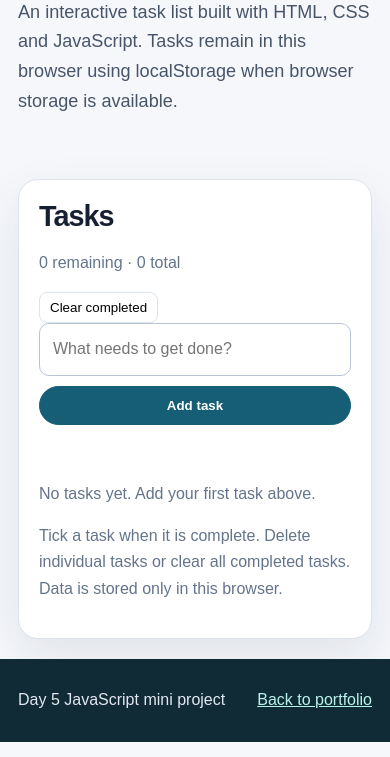
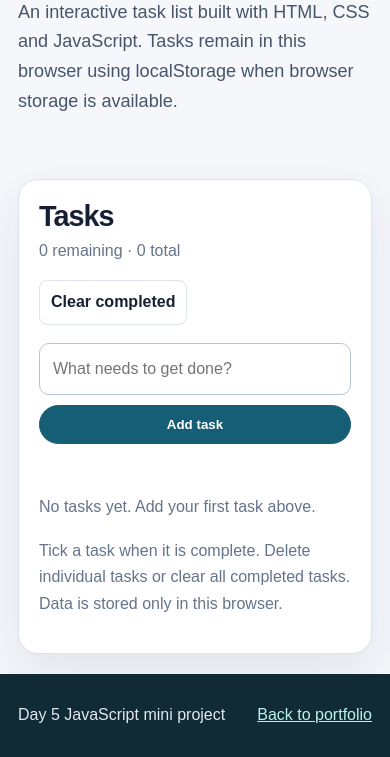
Before and after one commit to Muneeb-PT/add-on_class_profile, a plain HTML site: page todo.html in a window 390 px wide. Shown: the part 233-990 px from the top of the page. Drawn offline with Linux system fonts and the light colour scheme.

Commit message:
Style improved task manager and mobile interactions

```diff
--- a/styles.css
+++ b/styles.css
@@ -62,16 +62,21 @@ th{background:#e8f2f5;color:var(--brand-dark)}
 .calc-keys button:hover{background:var(--accent)}
 .calc-keys .operator{background:#e8f2f5;color:var(--brand-dark)}
 .calc-keys .equals{background:var(--brand);color:white}
+.todo-heading{display:flex;align-items:center;justify-content:space-between;gap:16px;margin-bottom:18px}
+.todo-heading h2{margin-bottom:4px}
+.todo-heading p{margin:0}
 .todo-form{display:flex;gap:10px}
-.todo-form input{flex:1}
-.todo-list{padding:0;list-style:none}
+.todo-form input{flex:1;min-width:0}
+.todo-list{padding:0;list-style:none;margin:18px 0}
 .todo-item{display:flex;align-items:center;gap:12px;padding:13px 4px;border-bottom:1px solid var(--line)}
 .todo-item input{width:20px;height:20px;flex:0 0 auto}
 .todo-item span{flex:1;overflow-wrap:anywhere}
 .todo-item.done span{text-decoration:line-through;color:var(--muted)}
-.small-button{border:1px solid var(--line);background:#fff;border-radius:8px;padding:7px 10px;cursor:pointer}
+.small-button{border:1px solid var(--line);background:#fff;border-radius:8px;padding:8px 11px;cursor:pointer;color:var(--ink);font:inherit;font-weight:700}
+.small-button:hover{background:var(--accent)}
+#storage-status{margin:10px 0 0;font-size:.9rem}
 footer{padding:28px 0;background:#102a36;color:#e2e8f0}
 footer a{color:#b9f3e9}
 .footer-row{display:flex;justify-content:space-between;gap:16px;flex-wrap:wrap}
 @media(max-width:760px){.hero-grid{grid-template-columns:1fr;text-align:center}.hero-photo{grid-row:1;width:170px;height:170px}.actions{justify-content:center}.grid{grid-template-columns:1fr 1fr}.two-col{grid-template-columns:1fr}.nav-wrap{align-items:center;padding:14px 0}.menu-toggle{display:block}.nav-links{display:none;position:absolute;top:68px;left:0;right:0;padding:12px 18px;background:white;border-bottom:1px solid var(--line);flex-direction:column;align-items:stretch}.nav-links.open{display:flex}.nav-links a{border-radius:8px}}
-@media(max-width:520px){.grid,.form-grid{grid-template-columns:1fr}.field.full{grid-column:auto}.section{padding:46px 0}.hero{padding:52px 0 42px}.todo-form{flex-direction:column}}
+@media(max-width:520px){.grid,.form-grid{grid-template-columns:1fr}.field.full{grid-column:auto}.section{padding:46px 0}.hero{padding:52px 0 42px}.todo-form{flex-direction:column}.todo-heading{align-items:flex-start;flex-direction:column}}
```
